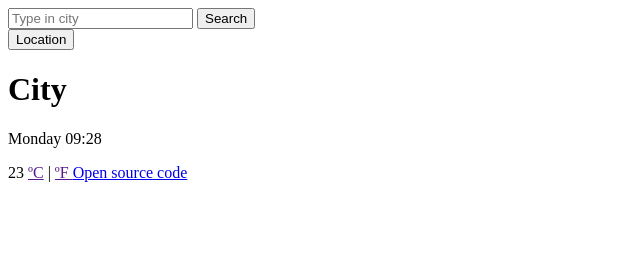
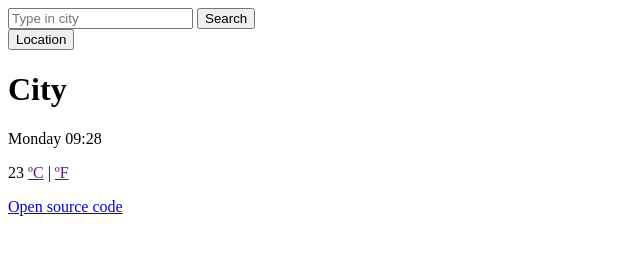
Before and after one commit to areyouazoo/Search-engine, a plain HTML site: page index.html in a window 1280 px wide. Shown: the whole page, without its empty margins (0-640 px from the left). Drawn offline with nearby package versions, Linux system fonts and the light colour scheme.

Commit message:
update 3

```diff
--- a/index.html
+++ b/index.html
@@ -22,7 +22,7 @@
     <a href="" id="celsius">ºC</a>
     |
     <a href="" id="fahrenheit">ºF </a>
-    <a href = "https://github.com/areyouazoo/Search-engine.git">Open source code</a>
+    <p><a href = "https://github.com/areyouazoo/Search-engine.git">Open source code</a></p>
     <script src="./src/index.js" type="module"></script>
   </body>
 </html>
```
